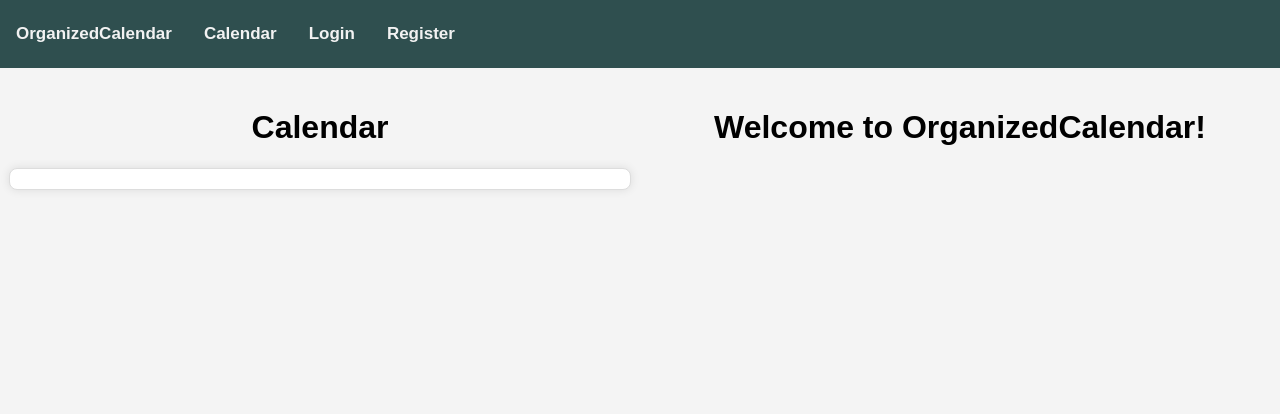
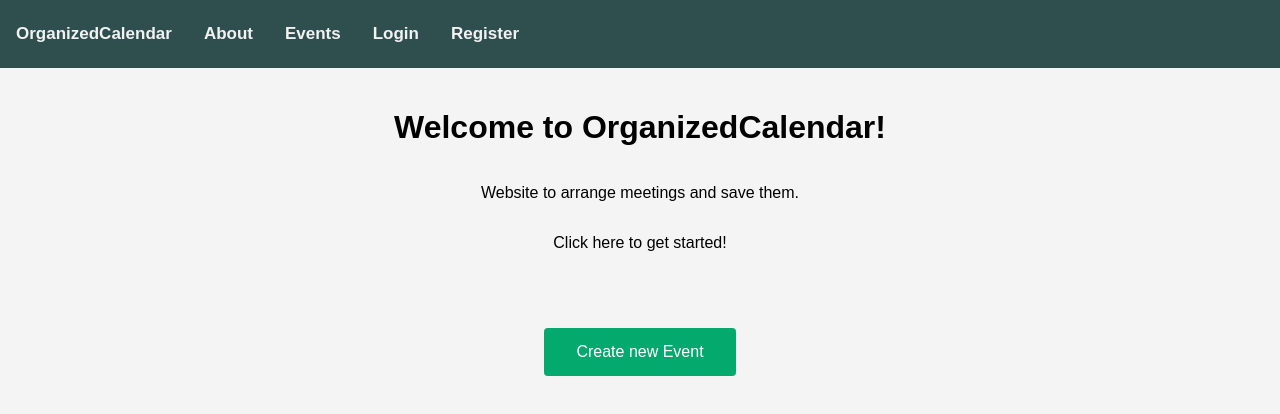
Before and after one commit to rbncode/Calendar-Organizer, a plain HTML site: page index.html in a window 1280 px wide. Drawn offline with Linux system fonts and the light colour scheme.

Commit message:
Feat: Update index.html
Updates the index.html

```diff
--- a/index.html
+++ b/index.html
@@ -9,24 +9,23 @@
   <body>
     <header>
       <div class="navbar">
+        <img class="img-header" src="style/calendar.png" alt="">
         <a href="index.html">OrganizedCalendar</a>
-        <a href="calendar.html">Calendar</a>
+        <a href="about.html">About</a>
+        <a href="events.html">Events</a>
         <a href="login.html">Login</a>
         <a href="register.html">Register</a>
       </div>
     </header>
-    <div class="row">
-      <div class="column">
-        <div class="container">
-          <h1>Calendar</h1>
-          <div id="calendar" class="calendar"></div>
-        </div>
+        <div class="container"><h1>Welcome to OrganizedCalendar!</h1>
+        <p>Website to arrange meetings and save them.</p>
+
+        <p>Click here to get started!</p>
+        <form action="register.html" method="get">
+          <button class="button">Create new Event</button>
+        </form>
       </div>
-      <div class="column">
-        <div class="container"><h1>Welcome to OrganizedCalendar!</h1></div>
       </div>
     </div>
-
-    <script src="calendar.js"></script>
   </body>
 </html>
```
